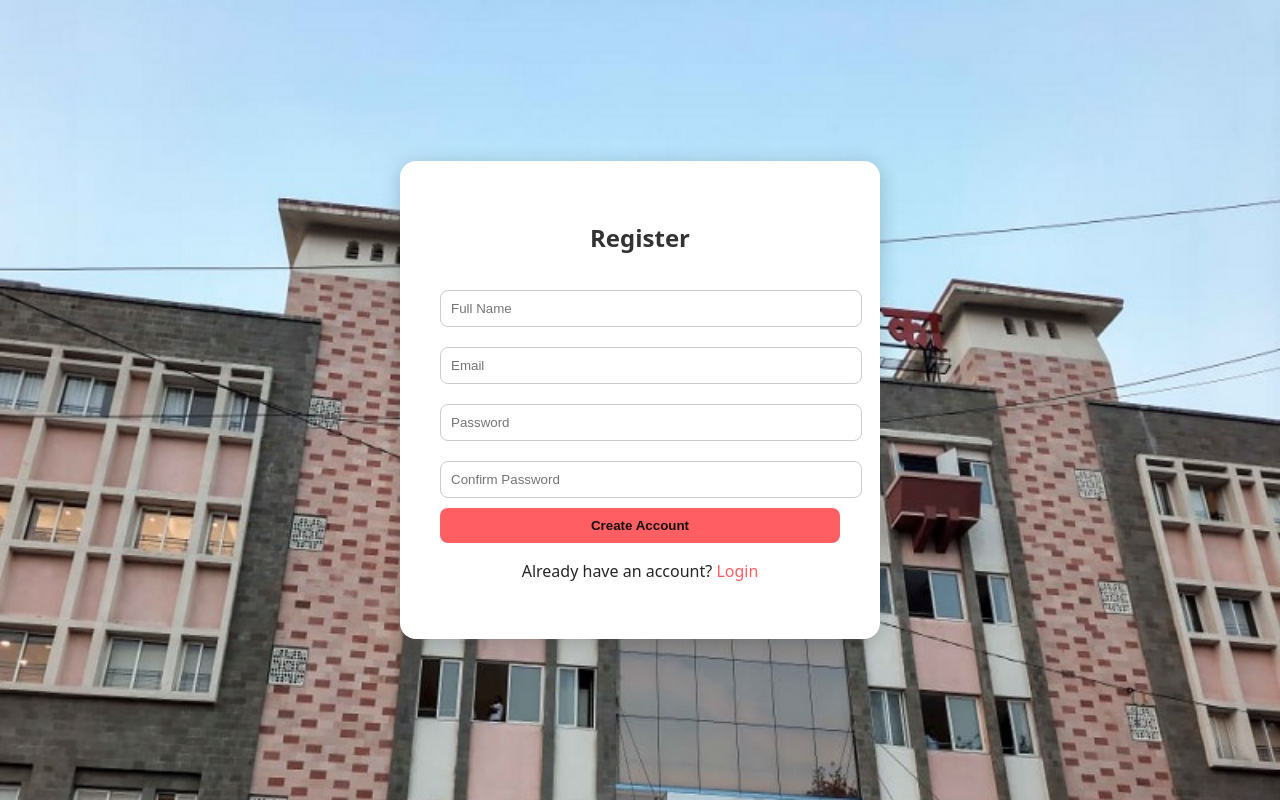
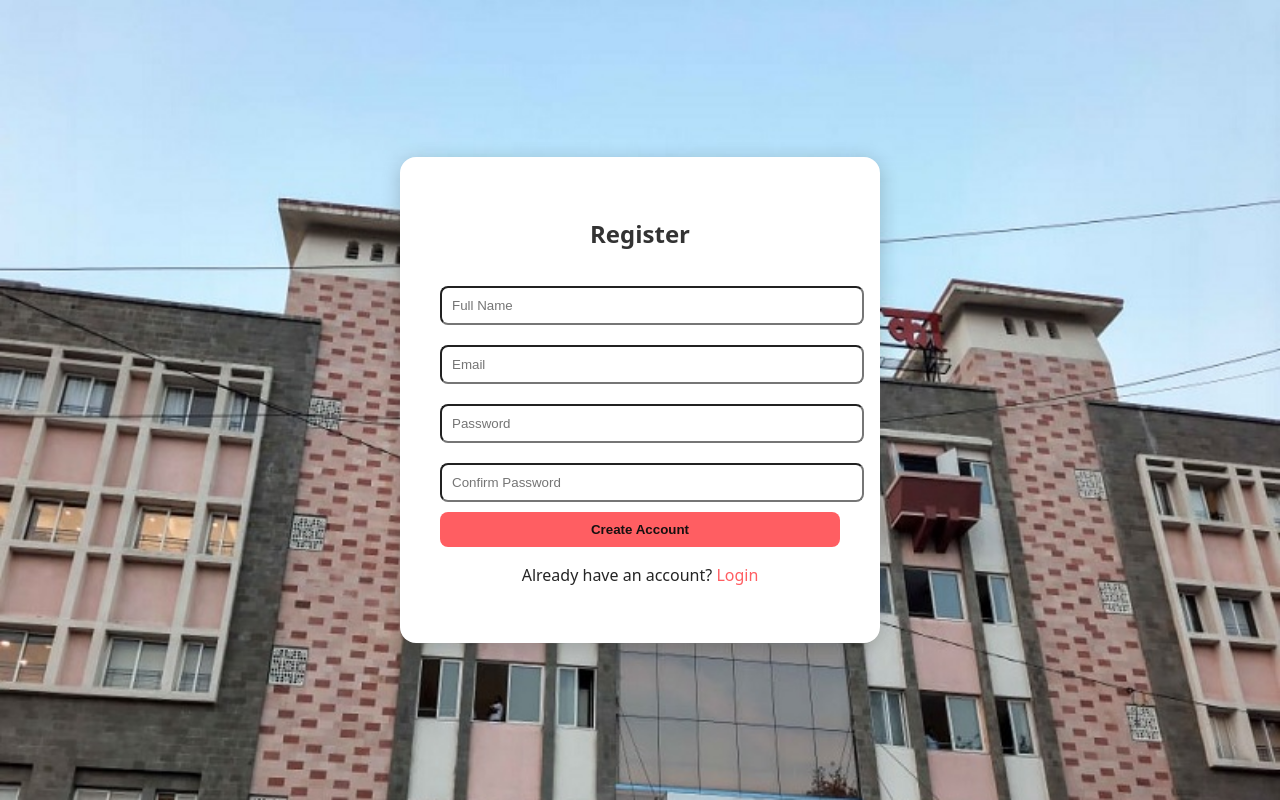
Before and after one commit to JagtapKajal/HealthCareProject, a React (Vite) app in the folder Healthcare-UI/: page /register in a window 1280 px wide. Built offline with nearby package versions, Linux system fonts and the light colour scheme.

Commit message:
Updated css

```diff
--- a/Healthcare-UI/src/Components/Registration.css
+++ b/Healthcare-UI/src/Components/Registration.css
@@ -19,7 +19,7 @@
   padding: 10px;
   margin: 10px 0;
   border-radius: 8px;
-  border: 1px solid #ccc;
+
 }
 
 .register-form button {
```
